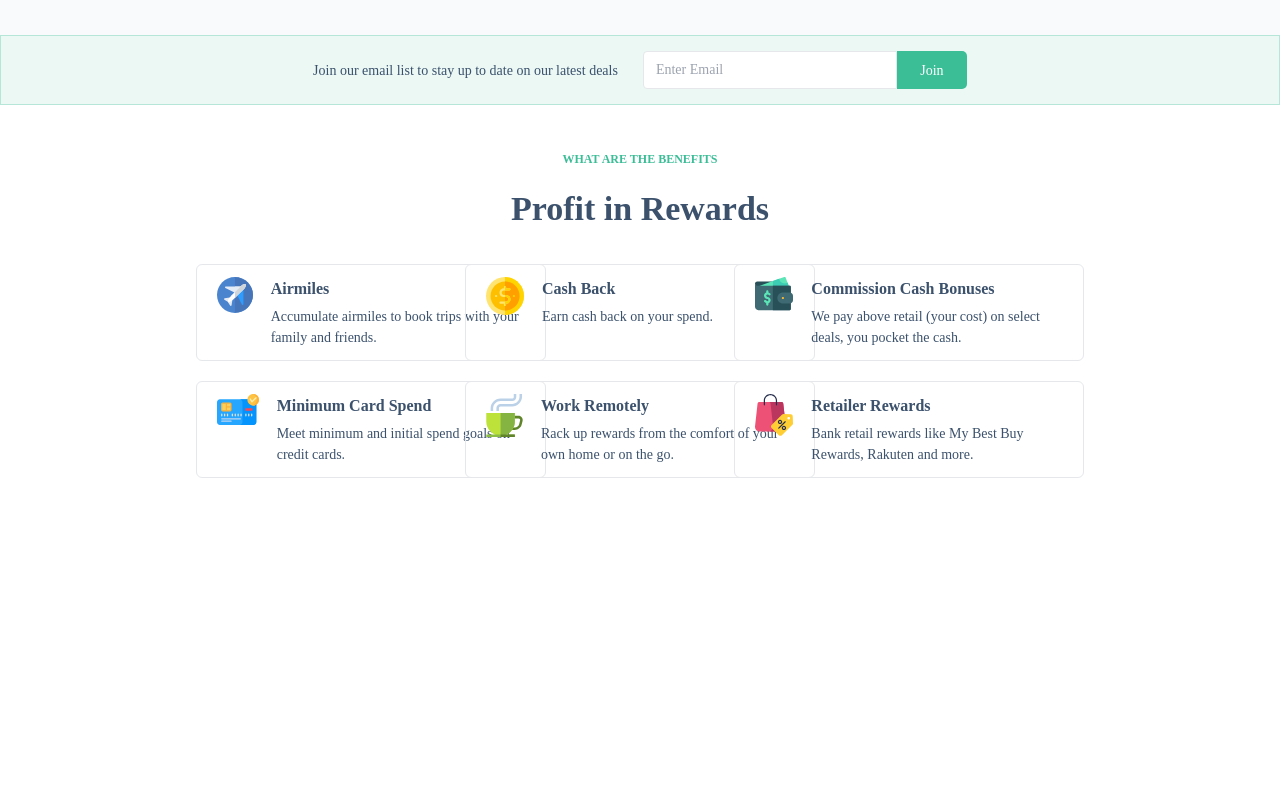
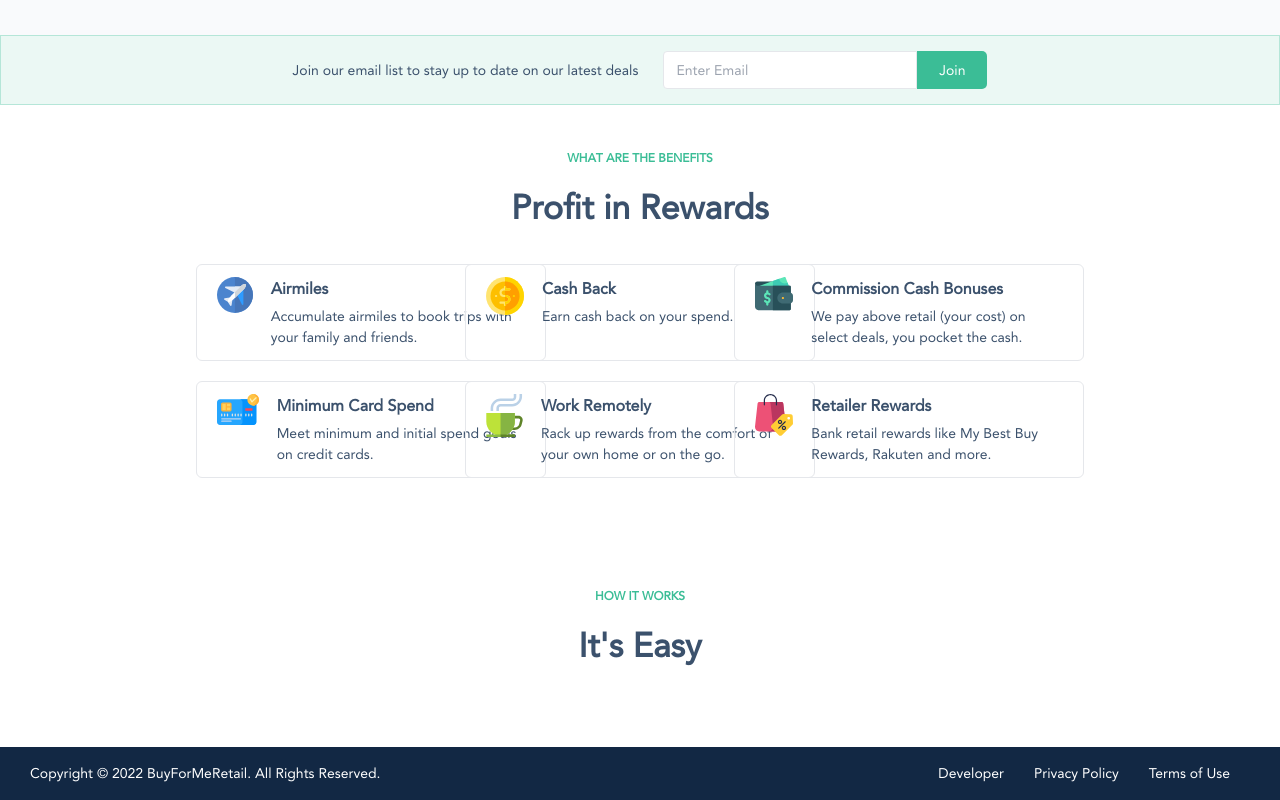
Before and after one commit to acehood0126/BuyForMeRetail, a React (Create React App) app: page / in a window 1280 px wide. Shown: the part 435-1235 px from the top of the page. Before the commit the page ends 978 px from the top, so only its background shows below. Built offline with nearby package versions, Linux system fonts and the light colour scheme.

Commit message:
howitworks

```diff
--- /dev/null
+++ b/src/components/layouts/Footer.js
@@ -0,0 +1,20 @@
+const Footer = () => {
+  return (
+    <div className="w-full px-[30px] h-[53px] flex justify-between items-center bg-darkblue text-white text-[14px]">
+      <p>Copyright © 2022 BuyForMeRetail. All Rights Reserved.</p>
+      <div>
+        <a href="#" className="mr-[30px] hover:underline">
+          Developer
+        </a>
+        <a href="#" className="mr-[30px] hover:underline">
+          Privacy Policy
+        </a>
+        <a href="#" className="mr-[20px] hover:underline">
+          Terms of Use
+        </a>
+      </div>
+    </div>
+  );
+};
+
+export default Footer;
--- /dev/null
+++ b/src/components/layouts/Howitworks.js
@@ -0,0 +1,18 @@
+const Howitworks = () => {
+  return (
+    <div className="w-full px-[60px] py-[45px] flex justify-center">
+      <div className="w-[1140px] px-[15px]">
+        <div className="w-full mb-[30px]">
+          <p className="text-center uppercase text-[12px] text-lightgreen font-bold mb-[15px]">
+            How it works
+          </p>
+          <h1 className="text-center text-[34px] text-lightblue font-bold mb-[8px]">
+            It's Easy
+          </h1>
+        </div>
+      </div>
+    </div>
+  );
+};
+
+export default Howitworks;
--- a/src/index.css
+++ b/src/index.css
@@ -1,12 +1,11 @@
 @tailwind base;
 @tailwind components;
+@tailwind utilities;
 
 @font-face {
-  font-family: "Avenir";
-  src: url(./assets/fonts/Metropolis/Metropolis-Thin.otf) format("otf");
+  font-family: Avenir;
+  src: url(./assets/fonts/Avenir\ Regular.ttf);
 }
-
-@tailwind utilities;
 
 body {
   margin: 0;
--- a/src/pages/Dashboard.js
+++ b/src/pages/Dashboard.js
@@ -4,14 +4,18 @@ import Navbar from "../components/layouts/Navbar";
 import Landing from "../components/layouts/Landing";
 import Joinus from "../components/layouts/Joinus";
 import Profitrewards from "../components/layouts/Profitrewards";
+import Howitworks from "../components/layouts/Howitworks";
+import Footer from "../components/layouts/Footer";
 
 const Dashboard = () => {
   return (
-    <div className="font-AvenirMedium">
+    <div className="font-Avenir">
       <Navbar />
       <Landing />
       <Joinus />
       <Profitrewards />
+      <Howitworks />
+      <Footer />
     </div>
   );
 };
--- a/tailwind.config.js
+++ b/tailwind.config.js
@@ -5,7 +5,7 @@ module.exports = {
   theme: {
     extend: {
       fontFamily: {
-        AvenirMedium: ["Avenir"],
+        Avenir: ["Avenir"],
       },
       colors: {
         transparent: "transparent",
```
